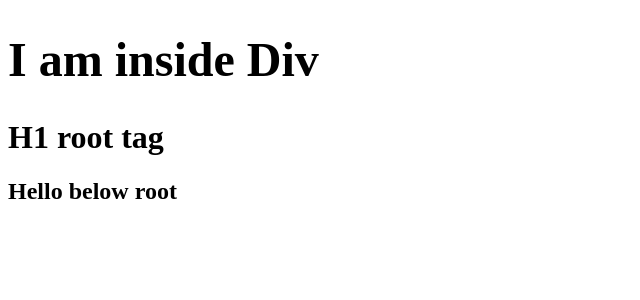
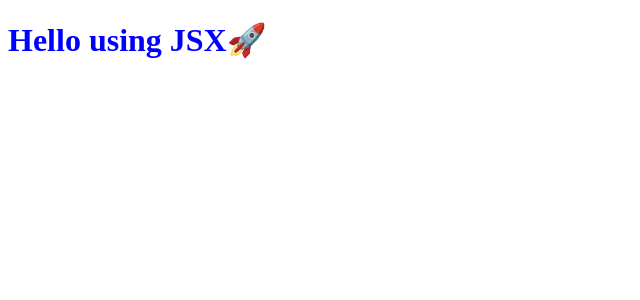
Before and after one commit to Tejasree-6/namaste-react, a React (Vite) app: page / in a window 1280 px wide. Shown: the top 300 px of the page, without its empty margins (0-640 px from the left). Built offline with nearby package versions, Linux system fonts and the light colour scheme.

Commit message:
JSX syntax - babel - js compiler

```diff
--- a/App.js
+++ b/App.js
@@ -1,17 +1,8 @@
 import React from 'react';
 import  ReactDOM  from 'react-dom';
-const heading=React.createElement(
-    "div",
-    {id:"parent"},
-   React.createElement(
-    "div",
-    {id:"child"},
-    React.createElement(
-        "h1",
-        {},
-        "I am inside Div")
-    )
-);
 
-const root=ReactDOM.createRoot(document.getElementById("header"));
-root.render(heading);
+const jsxHeading=<h1 id="heading" tabIndex={5}> Hello using JSX🚀</h1>
+
+
+const root=ReactDOM.createRoot(document.getElementById('root'));
+root.render(jsxHeading);
--- a/index.html
+++ b/index.html
@@ -9,11 +9,11 @@
 
      <link rel="stylesheet" href="/index.css">
 </head>
-<body><h2 id="header">Hello top of root</h2>
+<body>
    <div id="root">
-    <h1>H1 root tag</h1>
+    <h1>Hello...</h1>
    </div>
-   <h2>Hello below root</h2>
+
 
     <script type="module" src="/App.js"> </script>
 </body>
--- a/package.json
+++ b/package.json
@@ -4,6 +4,7 @@
   "description": "React project",
 
   "scripts": {
+    "start":"parcel index.html",
     "test": "jest"
   },
   "repository": {
```
